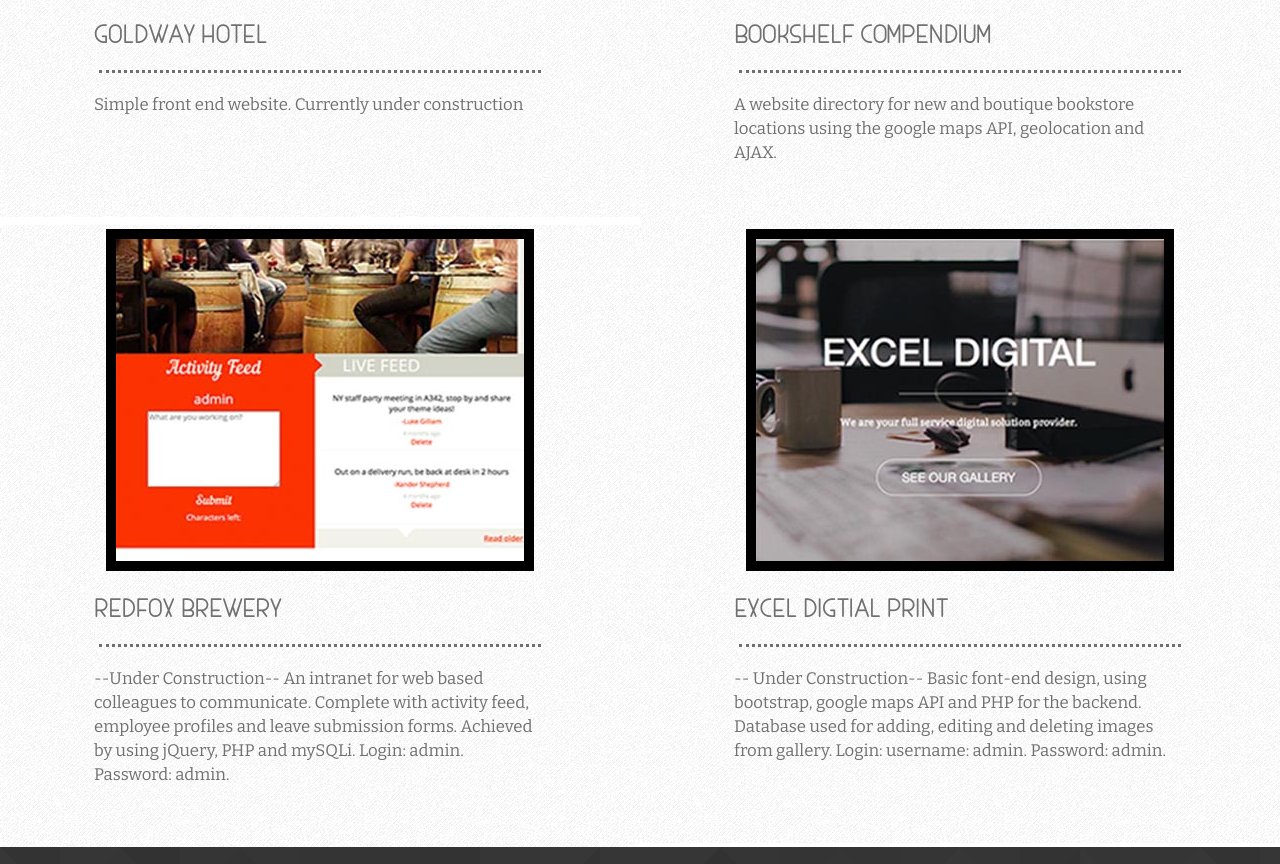
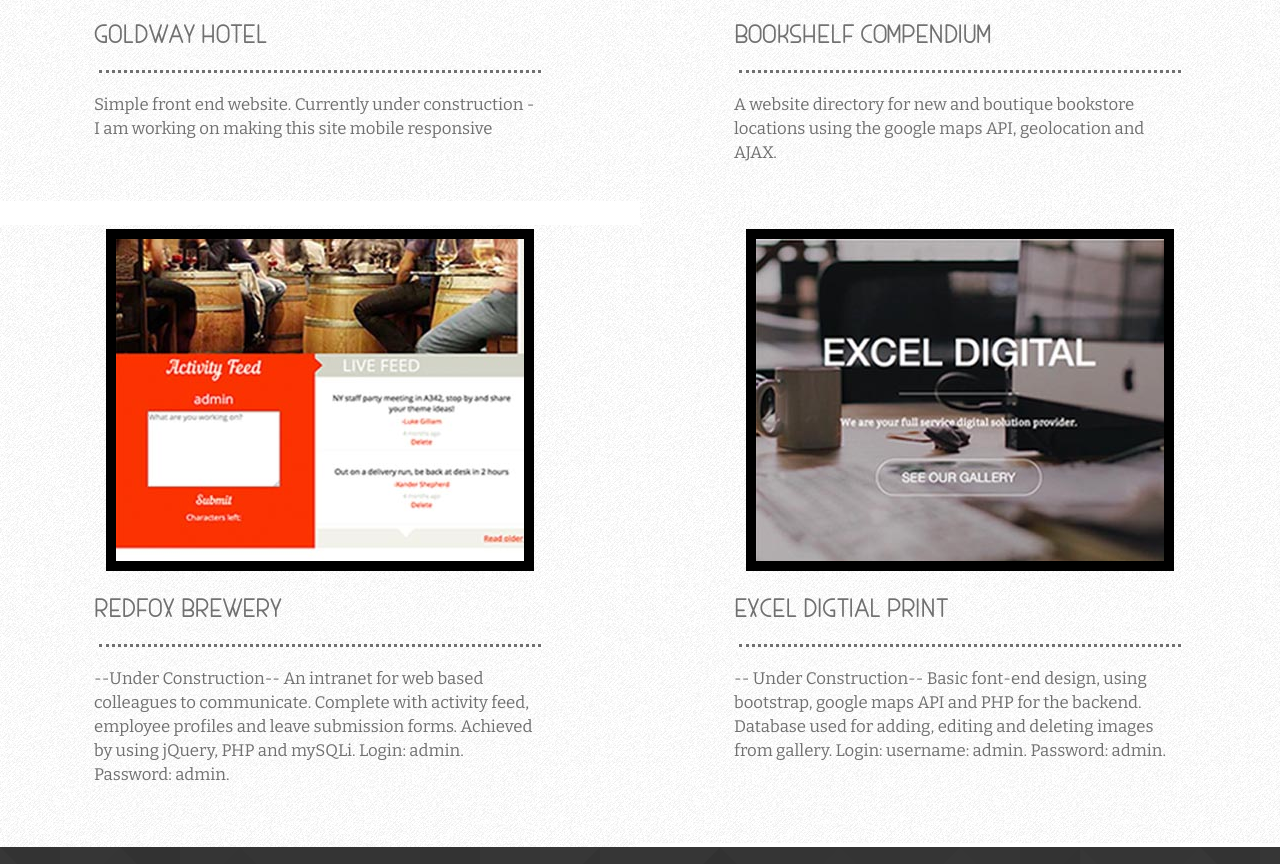
Before and after one commit to averilcase/averilcase.github.io, a plain HTML site: page index.html in a window 1280 px wide. Shown: the part 850-1714 px from the top of the page. Drawn offline with nearby package versions, Linux system fonts and the light colour scheme.

Commit message:
Update index.html

```diff
--- a/index.html
+++ b/index.html
@@ -40,7 +40,8 @@
 						</a>
 						<h2><a href="http://averilcase.github.io/goldway/">Goldway Hotel</a></h2>
 						<hr/>
-						<p>Simple front end website. Currently under construction</p><br/><br/>
+						<p>Simple front end website. Currently under construction - I am working on making this site mobile responsive
+						</p>
 					</div>
 					<div class="col-lg-6 col-md-6 col-sm-12 col-xs-12 thumbnail">
 						<a href="http://averilcase.github.io/bookshelf-compendium/"><img src="img/compendium.jpg" alt="Bookshelf Compendium website"></a>
```
